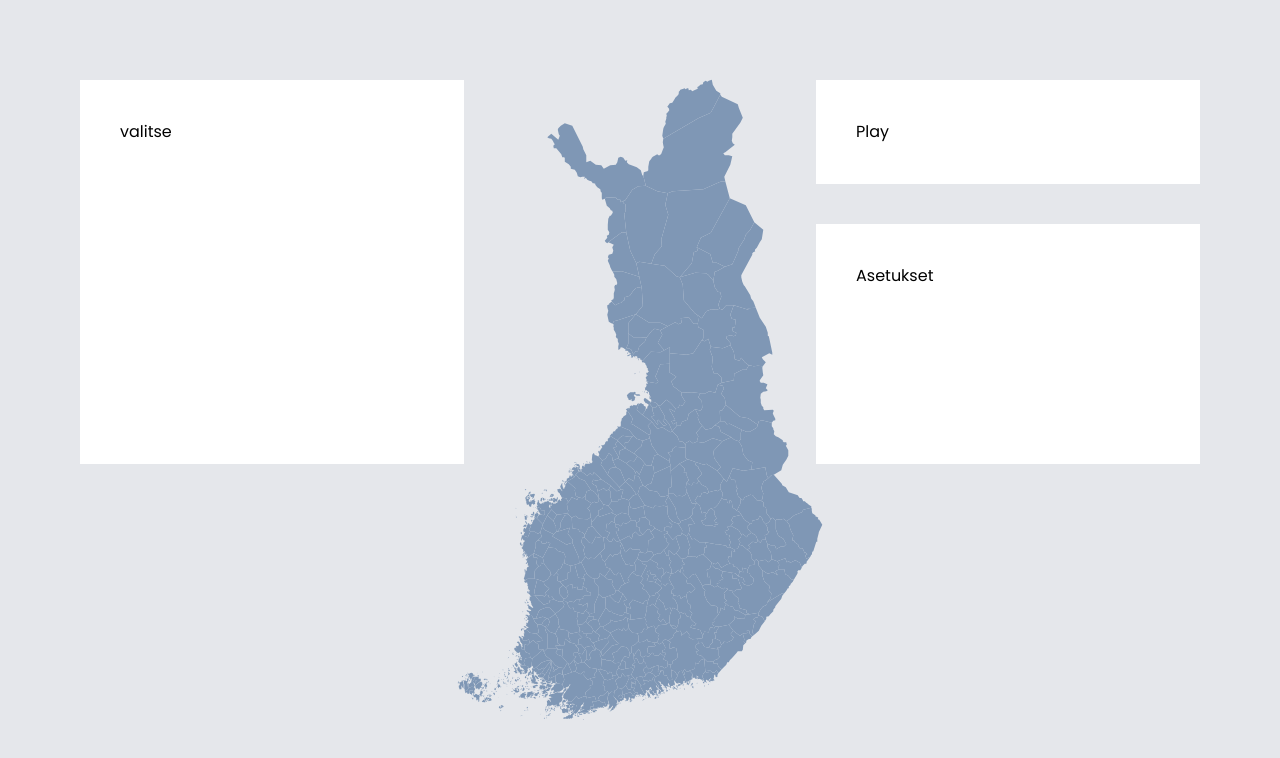
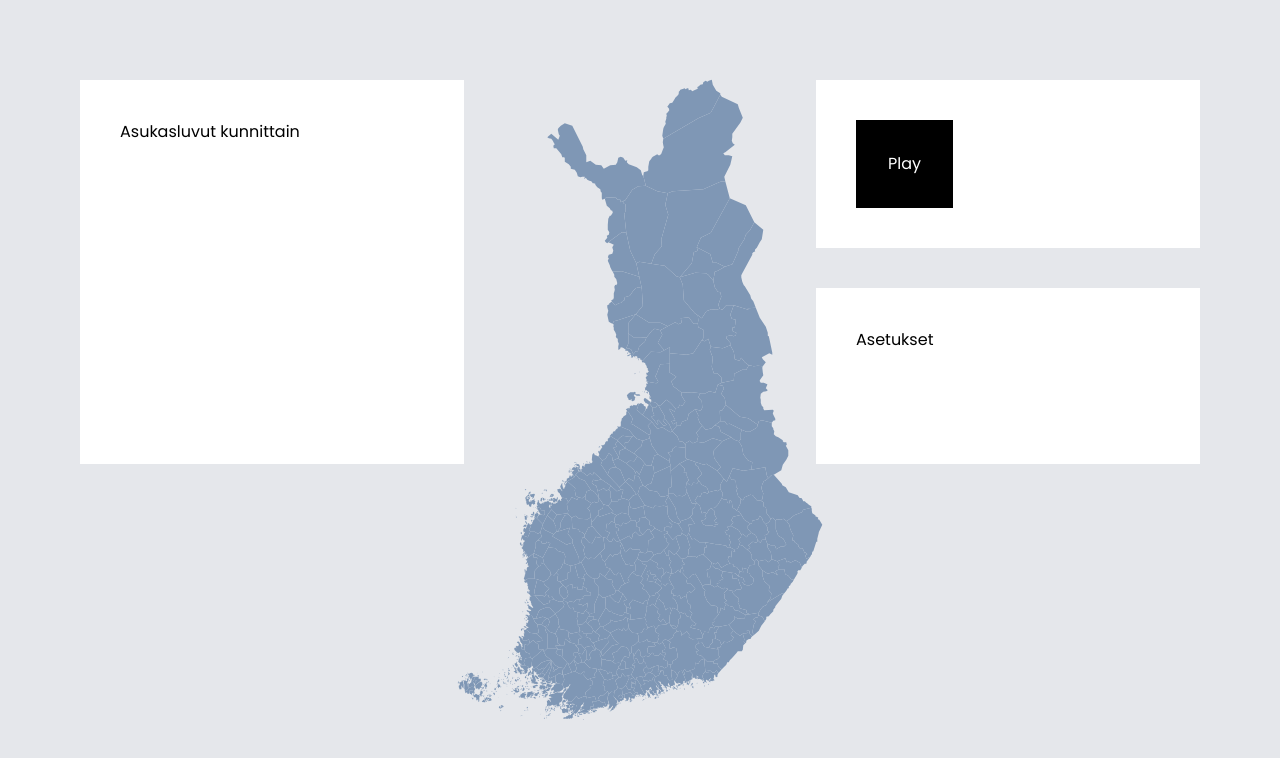
Before and after one commit to sutigit/suomi-muuttuu, a Next.js app: page / in a window 1280 px wide. Shown: the top 758 px of the page. Built offline with nearby package versions, Linux system fonts and the light colour scheme; no server answers.

Commit message:
new component structure

```diff
--- a/src/app/components/MapComponents.tsx
+++ b/src/app/components/MapComponents.tsx
@@ -8,13 +8,12 @@ import MapPlayer from './MapPlayer';
 import MapView from './MapView';
 
 // ol imports
-import GeoJSON from 'ol/format/GeoJSON.js';
 import Map from 'ol/Map.js';
 import VectorLayer from 'ol/layer/Vector.js';
 import VectorSource from 'ol/source/Vector.js';
 import View from 'ol/View.js';
 
-export default function MapComponents() {
+export default function MapComponents({statData}: {statData: any}) {
 
   const sourceRef = useRef<VectorSource | null>(null);
   const layerRef = useRef<VectorLayer | null>(null);
--- a/src/app/components/MapPlayer.tsx
+++ b/src/app/components/MapPlayer.tsx
@@ -69,7 +69,7 @@ export default function MapPlayer(
 
     return (
         <section className='p-10 bg-white w-full'>
-            <button onClick={animateMap}>Play</button>
+            <button className='p-8 bg-black text-white' onClick={animateMap}>Play</button>
         </section>
     );
 }
--- a/src/app/components/StatSelector.tsx
+++ b/src/app/components/StatSelector.tsx
@@ -1,7 +1,16 @@
-export default async function StatSelector() {
+import stat from '@/app/lib/endpoints/finland/data.json';
+
+export default function StatSelector({ statData }: { statData: any }) {
+
     return (
         <section className="absolute p-10 bg-white w-96 h-96 m-20 z-10">
-            <p>valitse</p>
+            {
+                stat.endpoints.map((endpoint, index) => {
+                    return (
+                        <p key={index}>{endpoint.query_name}</p>
+                    );
+                })
+            }
         </section>
     );
 }
--- a/src/app/page.tsx
+++ b/src/app/page.tsx
@@ -1,15 +1,23 @@
+
+import { getStat } from '@/app/lib/data';
+import stat from '@/app/lib/endpoints/finland/data.json';
 
 import StatSelector from './components/StatSelector';
 import MapComponents from './components/MapComponents';
 
-export default function App() {
+export default async function App() {
 
 
+  const endpoints = stat.endpoints;
+
+
+  const selection = 0;
+  const statData = await getStat(endpoints[selection].url, endpoints[selection].body);
 
   return (
     <main className='relative w-screen h-screen bg-gray-200'>
-      <StatSelector />
-      <MapComponents />
+      <StatSelector statData={statData} />
+      <MapComponents statData={statData} />
     </main>
   );
 }
```
